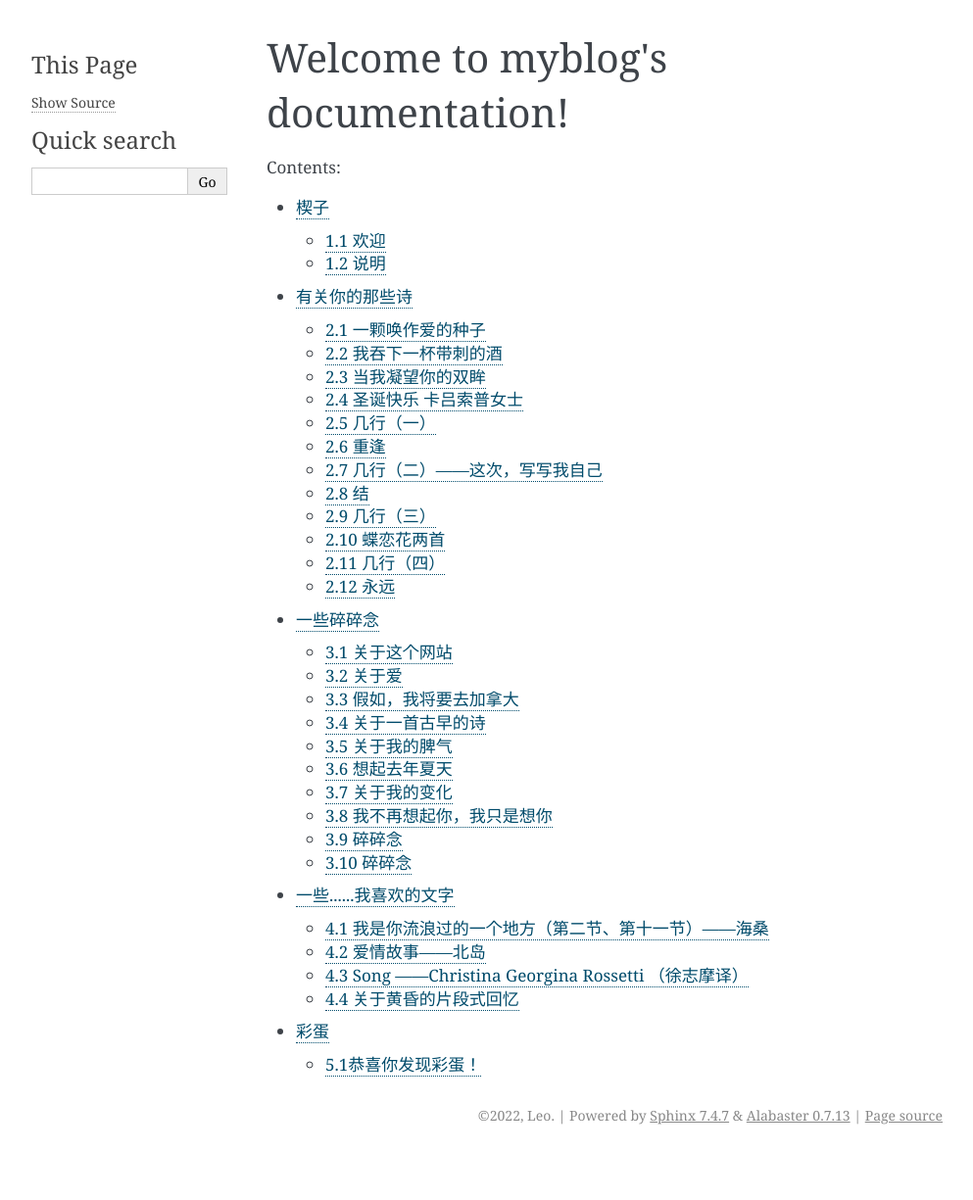
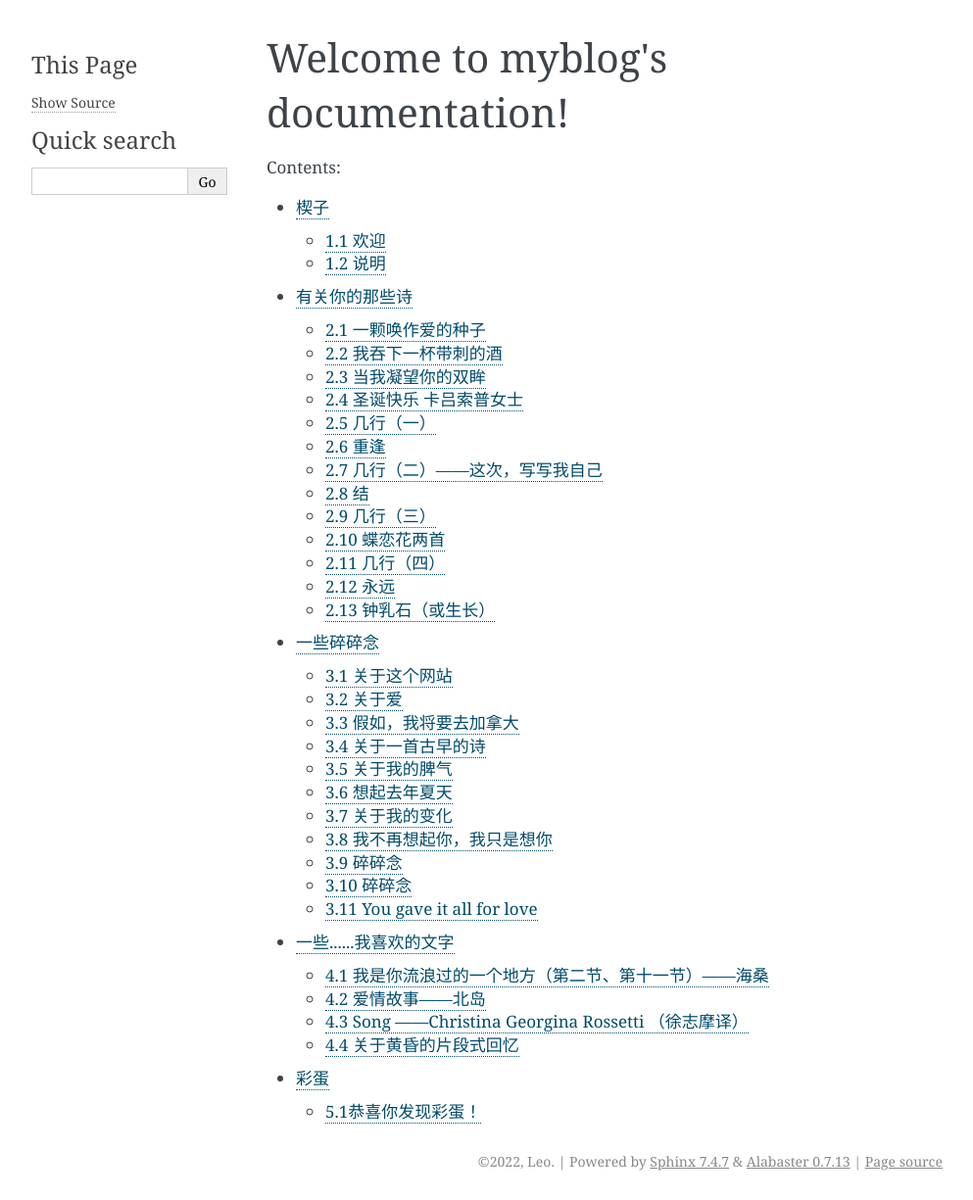
Before and after one commit to Leo4everlkc/my-blog, a Sphinx documentation site: the page built from source/index.rst, in a window 1280 px wide. Shown: the whole page at 98% size, without its empty margins (148-1141 px from the left). Built offline with Sphinx 7.4.7, drawn with Linux system fonts in a browser that asks for light colours; before the commit the page ends 1178 px from its top, so only the background shows below that; some of the changed lines change nothing that is shown.

Commit message:
Update language_introduction.rst

```diff
--- a/source/language_introduction.rst
+++ b/source/language_introduction.rst
@@ -730,6 +730,75 @@
 
 .. |你确实看不到！我爱你| image:: https://i.postimg.cc/ZKb0JXpc/20220411232433.jpg
 
+2.13 钟乳石（或生长）
+---------------------
+
+从零开始，孤独与漫长
+
+是在永恒时间里生长的主旋律
+
+地下荒原中，丛山密布，暗河涌动
+
+不尽的水滴从黑暗中掉落
+
+刺痛伤口，留给石块更大的伤疤
+
+思想在疼痛中成长，一开始尖锐
+
+但水滴过于圆滑，从针尖滑到针尾
+
+开始堆砌石笋的根部
+以牺牲高度的代价换取岩石层对它的控制
+
+
+周遭暗无天日，地下世界的天堂就是地上
+
+只想有一个方向，只能有一个方向
+
+生长∶
+
+         石
+
+         钟
+
+钟       乳    乳  石
+
+乳  钟   石    石  钟
+
+石  乳   钟    钟  乳
+
+钟  石   乳    乳  石
+
+乳  钟   石    石  钟
+
+石  乳   钟    钟  乳
+
+钟  石   乳    乳  石
+
+乳  钟   石    石  钟
+
+石  乳   钟    钟  乳
+
+钟  石   乳    乳  石
+
+.    .    .    .    .
+
+.    .    .    .    .
+
+.    .    .    .    .
+
+.    .    .    .    .
+
+.    .    .    .    .
+
+.    .    .    .    .
+
+“当你第一次触碰到泥土时
+
+你将经历地震。”——佚名 留
+
+（我真的很喜欢这首诗，虽然我是在有些冲动的情况下写的......）
+
 一些碎碎念
 ======================
 
@@ -891,6 +960,25 @@
 
 https://www.bilibili.com/video/BV1mT4y1Y7Cj/
 
+3.11 You gave it all for love
+---------------------
+
+整整21天没写博客了......对不起（
+
+主要是前段时间一忙，再登的时候忘了GitHub账号密码，就一直那么放着了......
+
+不过现在我回来啦！有什么想说的想写的还是会放在这里噢q(≧▽≦q)
+
+https://music.163.com/song?id=1943531073&userid=1354718312想必你已经听过了，唱得不好，请多担待。其实这首歌的编曲主要还是过年的时候完成的，那段时间刚有把木吉他，主要就是为了练练手，所以编了一段非常老套的和声走向。这就是这首歌最开始的框架。
+
+大概也就是周五那天，从萨莉亚回来之后，我就总想写点什么。我已经很久很久没有和你独处过了，我依然很拘谨，依然喜欢在你低头的时候偷偷的看看你，所以我依然想写点什么来表达表达我的情绪。你也知道，我一模考得并不理想，这段时间我一直在不断的调整自己。需要承认的是，你对我的心态来说是很重要的调剂。我很容易受你的开朗与体贴所影响，从而更快的恢复状态。于是在那天晚上我就很随手地题了几句英文。本来想写成诗的，奈何实在太过于杂乱，只好作罢。后来还是哼歌的时候突然想到了这一段还称得上温柔的音乐，灵机一动才想着写一段demo。
+
+如你所见，就是这样了。我从来没有那么轻松的创造一段那么简单却动人的音乐。我只是觉得你做的很多很多，你为爱别人而不停地奉献着，记录着自己与他人互道的感谢，记录着世界上一切有关你的美好。这太令人动容了，所以我的音乐就也如此一般简单却又力量。
+
+希望你喜欢，无论怎么说——这应该也是我第一次给你好好地写首歌。那么，晚安，祝你快乐。
+
+2022.05.02 五月快乐~
+
 一些......我喜欢的文字
 ======================
 
```
